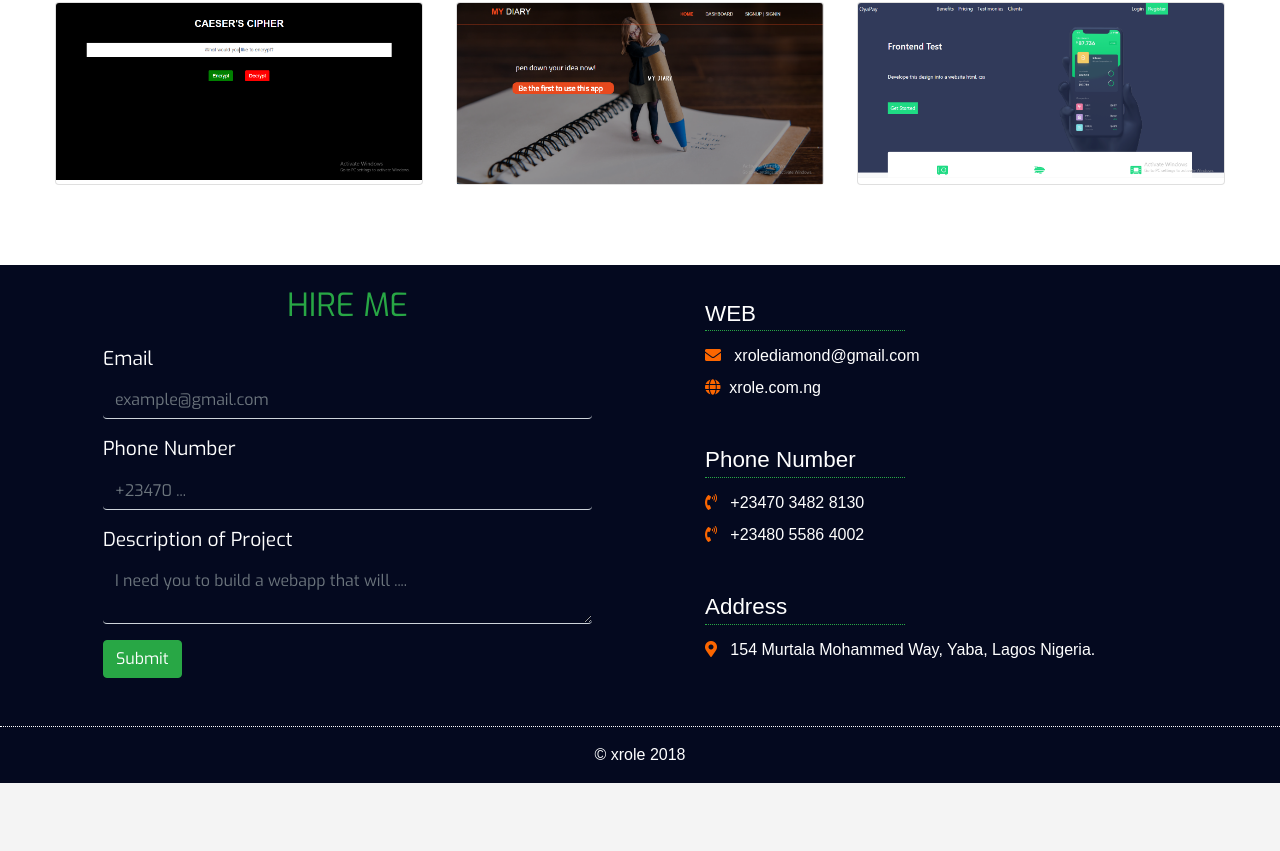
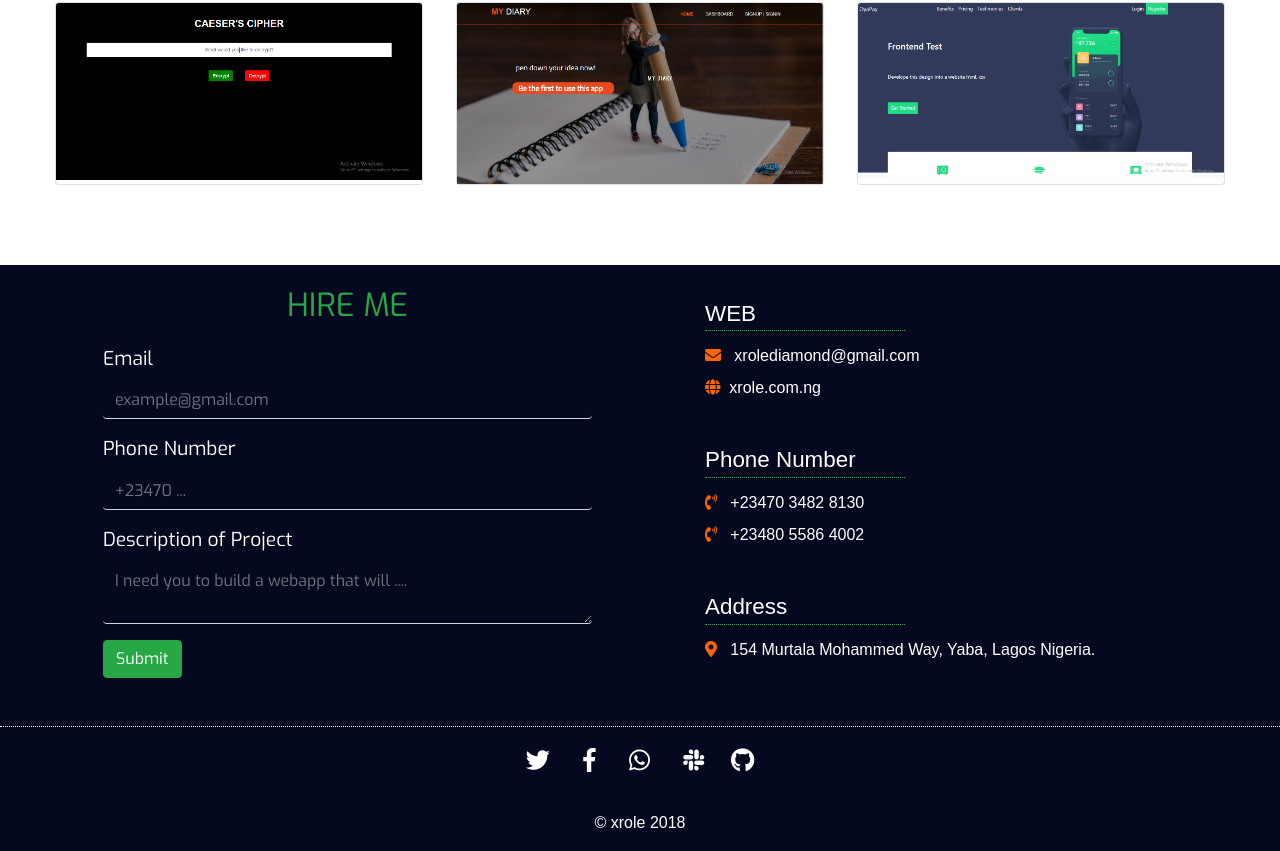
Before and after one commit to XROLE/portfolio-ui, a React (Create React App) app: page / in a window 1280 px wide. Shown: the part 1564-2415 px from the top of the page. Before the commit the page ends 2347 px from the top, so only its background shows below. Built offline with nearby package versions, Linux system fonts and the light colour scheme.

Commit message:
finished footer

```diff
--- a/src/App.css
+++ b/src/App.css
@@ -120,7 +120,12 @@ textarea{
   border-top: 1px dotted white;
 }
 .footerText{
-margin: 1rem auto;
+margin: 1rem auto !important;
+}
+.footericon{
+  margin: 1rem auto;
+  text-align: center;
+  font-size: 1.5rem !important;
 }
 @media (min-width: 576px) {
   .meetXrole{
--- a/src/footer.js
+++ b/src/footer.js
@@ -7,8 +7,16 @@ class Footer extends Component {
             <div className = "container-fluid footerContainerFluid">
                 <div className = "container">
                     <div className = "row">
-                        <div className ="text-center"></div>
-                        <p className="text-center footerText">&copy; xrole 2018</p>
+                        <div className ="col">
+                            <p className="footericon"> <i class="fab fa-twitter"></i> &nbsp; &nbsp; <i class="fab fa-facebook-f"> </i> &nbsp;  &nbsp; <i class="fab fa-whatsapp"></i> &nbsp;  &nbsp; <i class="fab fa-slack"></i>&nbsp;  &nbsp; <i class="fab fa-github"></i></p>
+                        </div>
+                    </div>
+                </div>
+                <div className = "container">
+                    <div className = "row">
+                        <div className ="col text-center">
+                            <p className=" footerText">&copy; xrole 2018</p>
+                        </div>
                     </div>
                 </div>
             </div>
```
